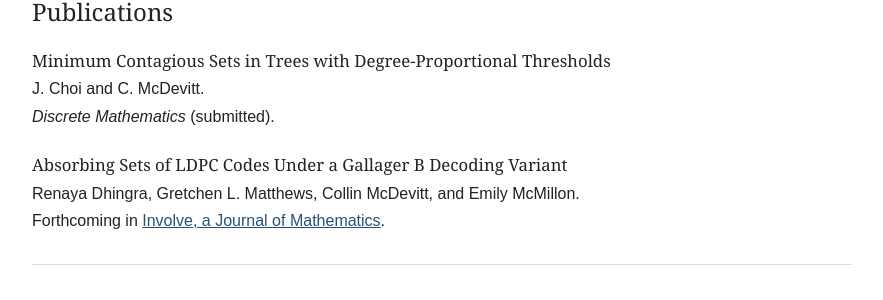
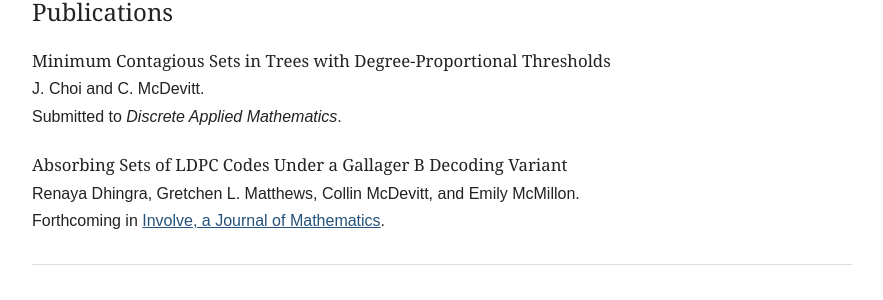
Before and after one commit to cmcdev-code/cmcdev-code.github.io, a Jekyll site: the page built from index.md, in a window 1280 px wide. Shown: the part 1253-1553 px from the top of the page, without its empty margins (198-1081 px from the left). Built offline with Jekyll 4.4.1, drawn with Linux system fonts in a browser that asks for light colours.

Commit message:
Update submitted journal name

```diff
--- a/index.md
+++ b/index.md
@@ -72,7 +72,7 @@ layout: default
   <article class="publication">
     <h3>Minimum Contagious Sets in Trees with Degree-Proportional Thresholds</h3>
     <p>J. Choi and C. McDevitt.</p>
-    <p><em>Discrete Mathematics</em> (submitted).</p>
+    <p>Submitted to <em>Discrete Applied Mathematics</em>.</p>
   </article>
   <article class="publication">
     <h3>Absorbing Sets of LDPC Codes Under a Gallager B Decoding Variant</h3>
```
